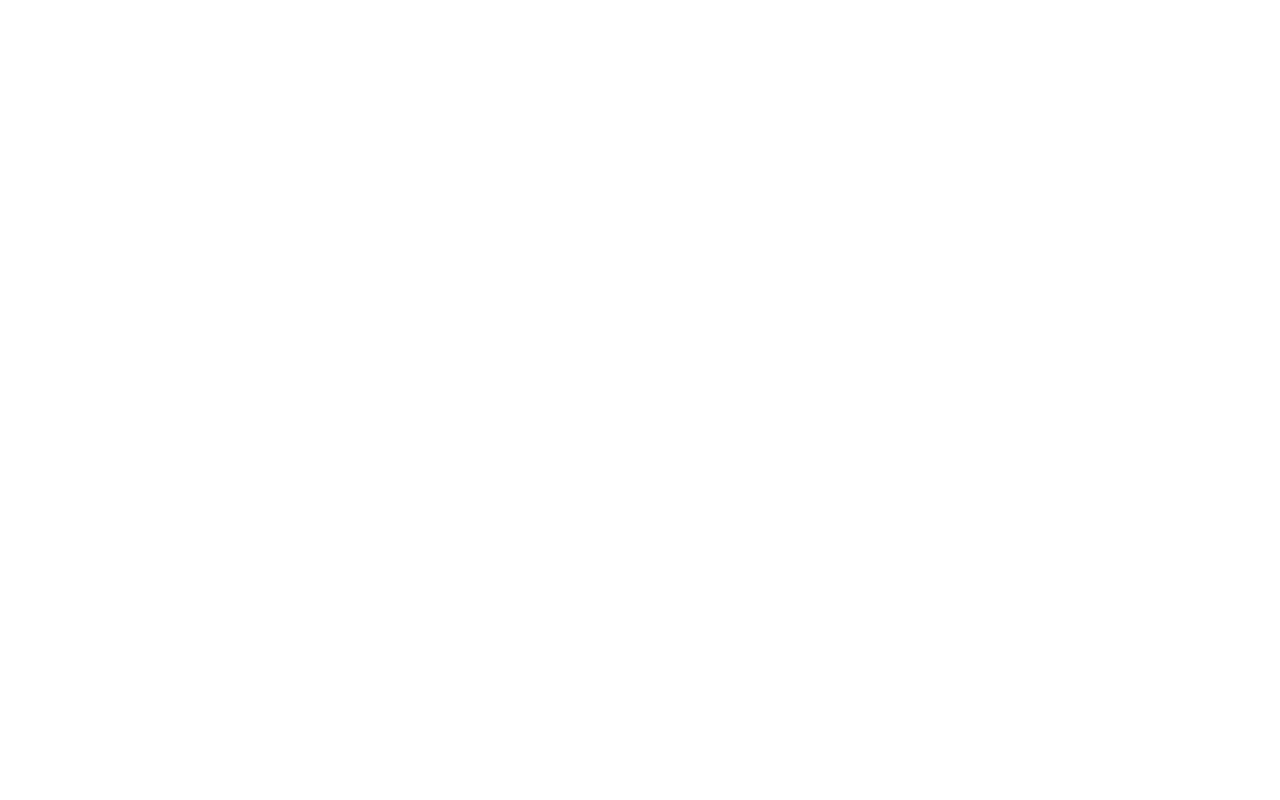
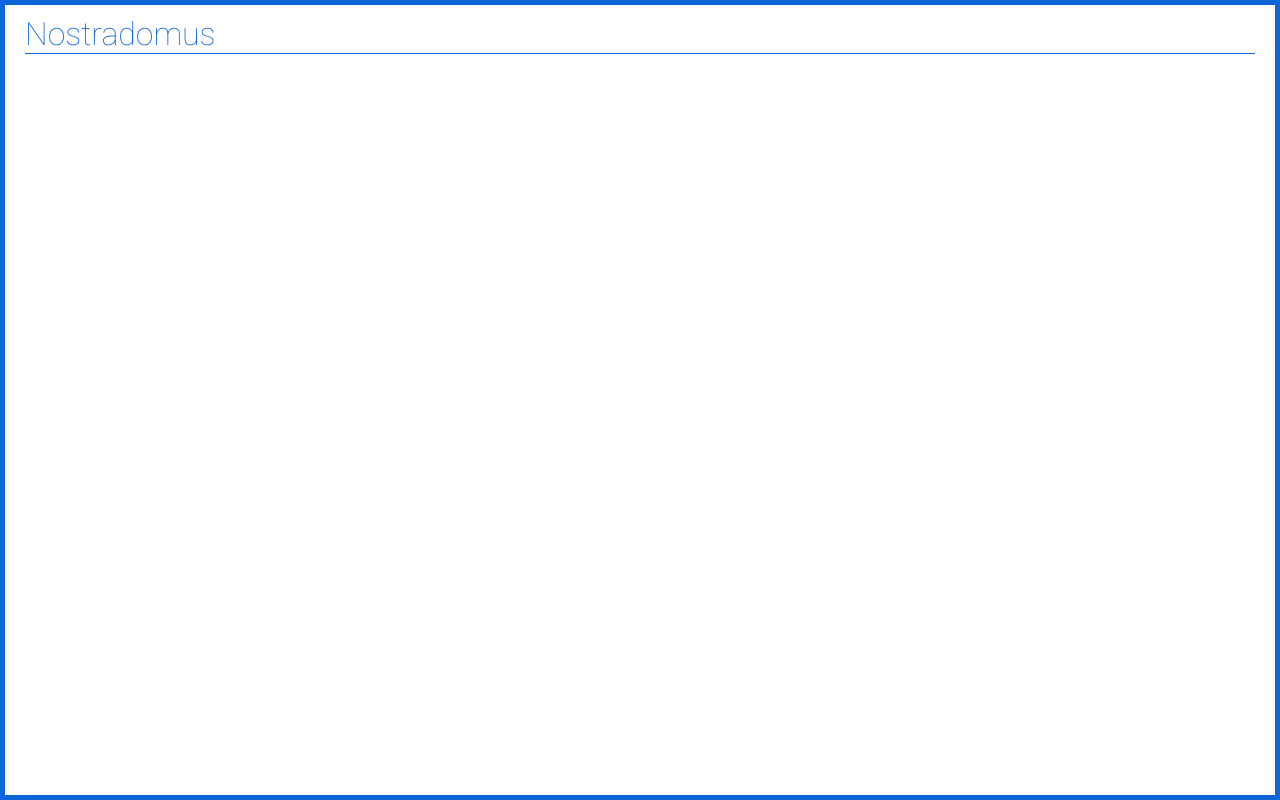
Before and after one commit to korvus/nostradomus, a website: page data/panel/panel.html in a window 1280 px wide. Drawn offline with Linux system fonts and the light colour scheme.

Commit message:
panel popin
remove template.html useless
add css and start custom the popin.

```diff
--- a/data/functions/getPanel.js
+++ b/data/functions/getPanel.js
@@ -6,7 +6,7 @@
 exports.andDisplay = function (param) {
 
     var test = objPanel.Panel({
-        contentURL: self.data.url('panel/template.html'),
+        contentURL: self.data.url('panel/panel.html'),
         contentScriptFile: self.data.url('panel/script.js'),
         contentScriptOptions: { "toDisplay": param }
     });
--- /dev/null
+++ b/data/panel/panel.css
@@ -0,0 +1,20 @@
+body, html{
+  padding:0;
+  margin:0;
+  font-family: 'Roboto', sans-serif;
+}
+
+html{
+  height:100%;
+  border:5px solid #0f65da;
+  box-sizing: border-box;
+  padding:10px 20px;
+}
+
+h1{
+  font-weight:100;
+  border-bottom:1px solid #0f65da;
+  padding-left:0;
+  color: #0f65da;
+  margin:0;
+}
--- a/data/panel/panel.html
+++ b/data/panel/panel.html
@@ -2,12 +2,13 @@
 <html lang="fr">
 <head>
     <meta charset="utf-8">
-    <title>Welcome</title>
-    <meta name="description" content="" />
+    <title>Nostradomus panel</title>
+    <link href='https://fonts.googleapis.com/css?family=Roboto:400,100' rel='stylesheet' type='text/css'>
+    <link rel="stylesheet" href="panel.css">
 </head>
 <body>
-
-
+  <h1>Nostradomus</h1>
+  <div id="content"></div>
 
 </body>
 </html>
--- a/data/panel/script.js
+++ b/data/panel/script.js
@@ -1,4 +1,4 @@
 title = document.createElement('h1');
 txt = document.createTextNode(self.options.toDisplay);
 nodeWithTxt = title.appendChild(txt);
-document.body.appendChild(nodeWithTxt);
+document.getElementById("content").appendChild(nodeWithTxt);
```
Also changed, not shown: data/panel/template.html (deleted, +0 -13 lines).
